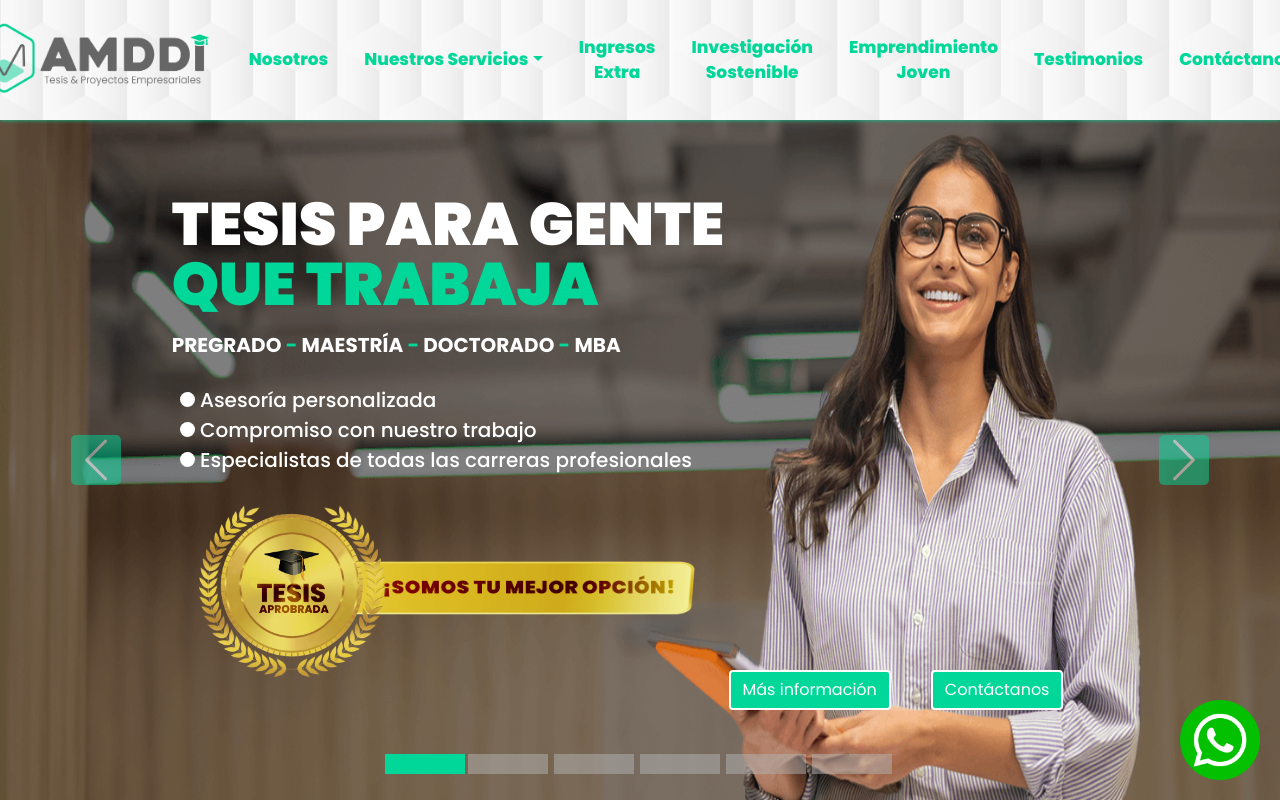
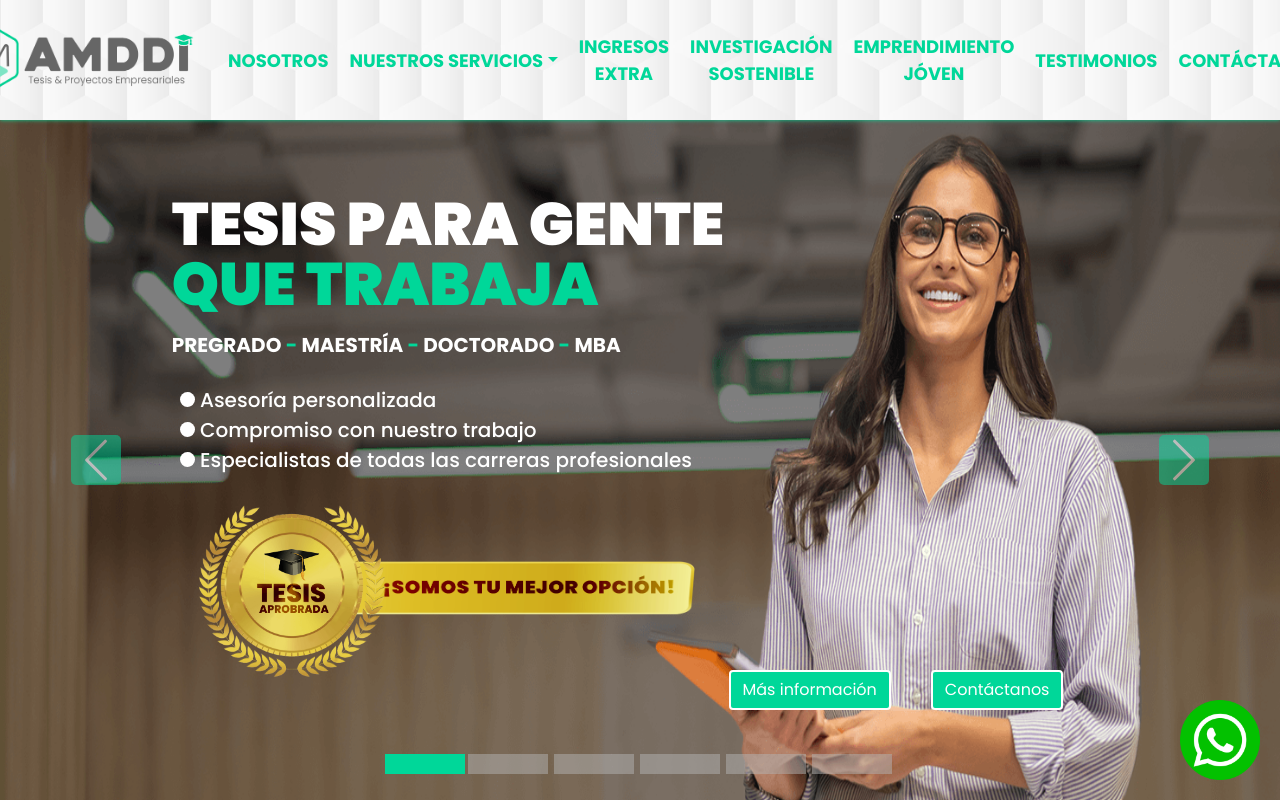
Before and after one commit to CJRS1/AMDDI, a React (Create React App) app in the folder amddi_project/: page /nosotros in a window 1280 px wide. Shown: the top 802 px of the page. Built offline with nearby package versions, Linux system fonts and the light colour scheme.

Commit message:
Se modificaron los títulos del header

```diff
--- a/amddi_project/src/components/Header.js
+++ b/amddi_project/src/components/Header.js
@@ -57,11 +57,11 @@ export default function Header() {
                                 <Link to="" className="nav-link active" aria-current="page" >Inicio </Link>
                             </li> */}
                             <li className="nav-item">
-                                <Link to="/nosotros" className="nav-link" onClick={handleLinkClick}>Nosotros </Link>
+                                <Link to="/nosotros" className="nav-link" onClick={handleLinkClick}>NOSOTROS </Link>
                             </li>
                             <li className="nav-item dropdown">
                                 <Link to="/servicios" className="nav-link dropdown-toggle " role="button" data-bs-toggle="dropdown" aria-expanded="false" >
-                                    Nuestros Servicios
+                                    NUESTROS SERVICIOS
                                 </Link>
                                 <ul className={`dropdown-menu bg-gris ${menuClass}`} >
                                     <li> <HashLink to="/servicios#carreras" className="dropdown-item" smooth={false} onClick={() => { handleLinkClick(); handleLinkNavigation('carreras'); }}>Carreras Asesoradas </HashLink> </li>
@@ -100,19 +100,19 @@ export default function Header() {
                                 </ul>
                             </li>
                             <li className="nav-item">
-                                <Link to="/ingresosextra" className="nav-link" onClick={handleLinkClick}>Ingresos Extra </Link>
+                                <Link to="/ingresosextra" className="nav-link" onClick={handleLinkClick}>INGRESOS EXTRA </Link>
                             </li>
                             <li className="nav-item">
-                                <Link to="/investigacionsostenible" className="nav-link" onClick={handleLinkClick}>Investigación Sostenible</Link>
+                                <Link to="/investigacionsostenible" className="nav-link" onClick={handleLinkClick}>INVESTIGACIÓN SOSTENIBLE</Link>
                             </li>
                             <li className="nav-item">
-                                <Link to="/emprendimientojoven" className="nav-link" onClick={handleLinkClick}>Emprendimiento Joven </Link>
+                                <Link to="/emprendimientojoven" className="nav-link" onClick={handleLinkClick}>EMPRENDIMIENTO JÓVEN</Link>
                             </li>
                             <li className="nav-item">
-                                <Link to="/testimonios" className="nav-link" onClick={handleLinkClick}>Testimonios </Link>
+                                <Link to="/testimonios" className="nav-link" onClick={handleLinkClick}>TESTIMONIOS </Link>
                             </li>
                             <li className="nav-item">
-                                <Link to="/contactanos" className="nav-link" onClick={handleLinkClick}>Contáctanos </Link>
+                                <Link to="/contactanos" className="nav-link" onClick={handleLinkClick}>CONTÁCTANOS </Link>
                             </li>
                         </ul>
                     </div>
--- a/amddi_project/src/styles/Header.css
+++ b/amddi_project/src/styles/Header.css
@@ -176,7 +176,7 @@ a {
 }
 
 .nav-item {
-  padding: 0 10px 0 10px;
+  padding: 0 0 0 5px;
   display: flex;
   justify-content: center;
   align-items: center;
@@ -184,9 +184,8 @@ a {
 
 .nav-link {
   transition: all 0.5s ease-in-out !important;
-  font-weight: 300 !important;
-  font-weight: 800 !important;
-  font-size: 17px !important;
+  font-weight: 700 !important;
+  font-size: 18px !important;
   display: flex;
   justify-content: center;
   align-items: center;
--- a/amddi_project/src/styles/Header.scss
+++ b/amddi_project/src/styles/Header.scss
@@ -40,7 +40,7 @@ a {
 }
 
 .nav-item {
-    padding: 0 10px 0 10px;
+    padding: 0 0 0 5px;
     display: flex;
     justify-content: center;
     align-items: center;
@@ -48,12 +48,8 @@ a {
 
 .nav-link {
     transition: all $transition ease-in-out !important;
-
-    font-weight: 300 !important;
-
-    font-weight: 800 !important;
-
-    font-size: 17px !important;
+    font-weight: 700 !important;
+    font-size: 18px !important;
     display: flex;
     justify-content: center;
     align-items: center;
```
Also changed, not shown: 1 other file (tests, documents, lock files or other folders).
